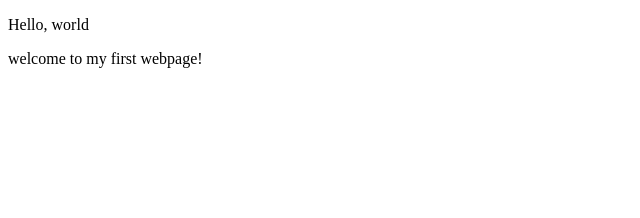
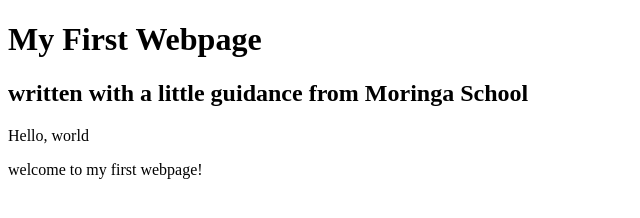
Before and after one commit to Maureen-Kamau/my-first-webpage-, a plain HTML site: page my-first-webpage.html in a window 1280 px wide. Shown: the whole page, without its empty margins (0-640 px from the left). Drawn offline with Linux system fonts and the light colour scheme.

Commit message:
add header block elements

```diff
--- a/my-first-webpage.html
+++ b/my-first-webpage.html
@@ -4,6 +4,8 @@
         <title>My first webpage!</title>
     </head>
     <body>
+        <h1>My First Webpage</h1>
+        <h2>written with a little guidance from Moringa School</h2>
         <p>Hello, world</p>
         <p>welcome to my first webpage!</p>
     </body>
```
